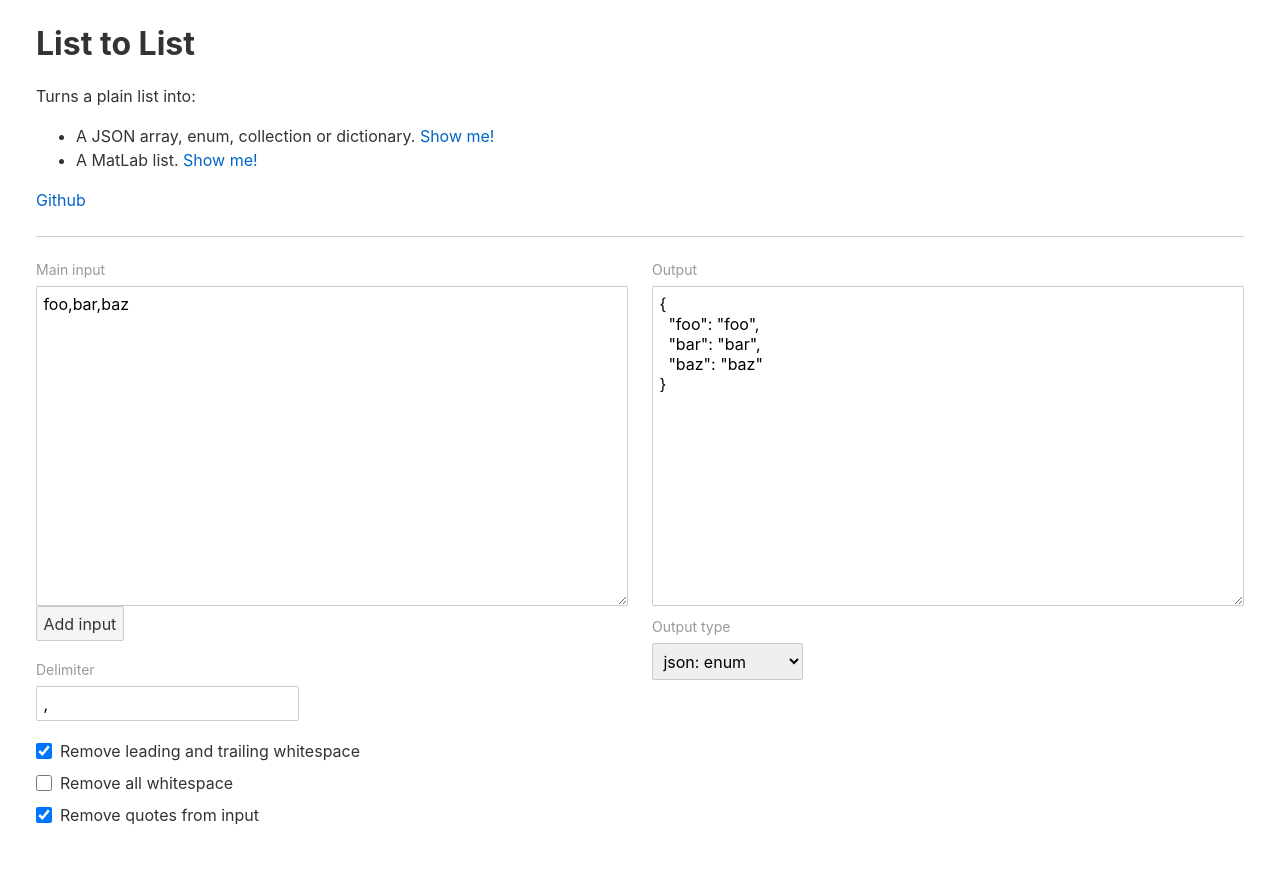
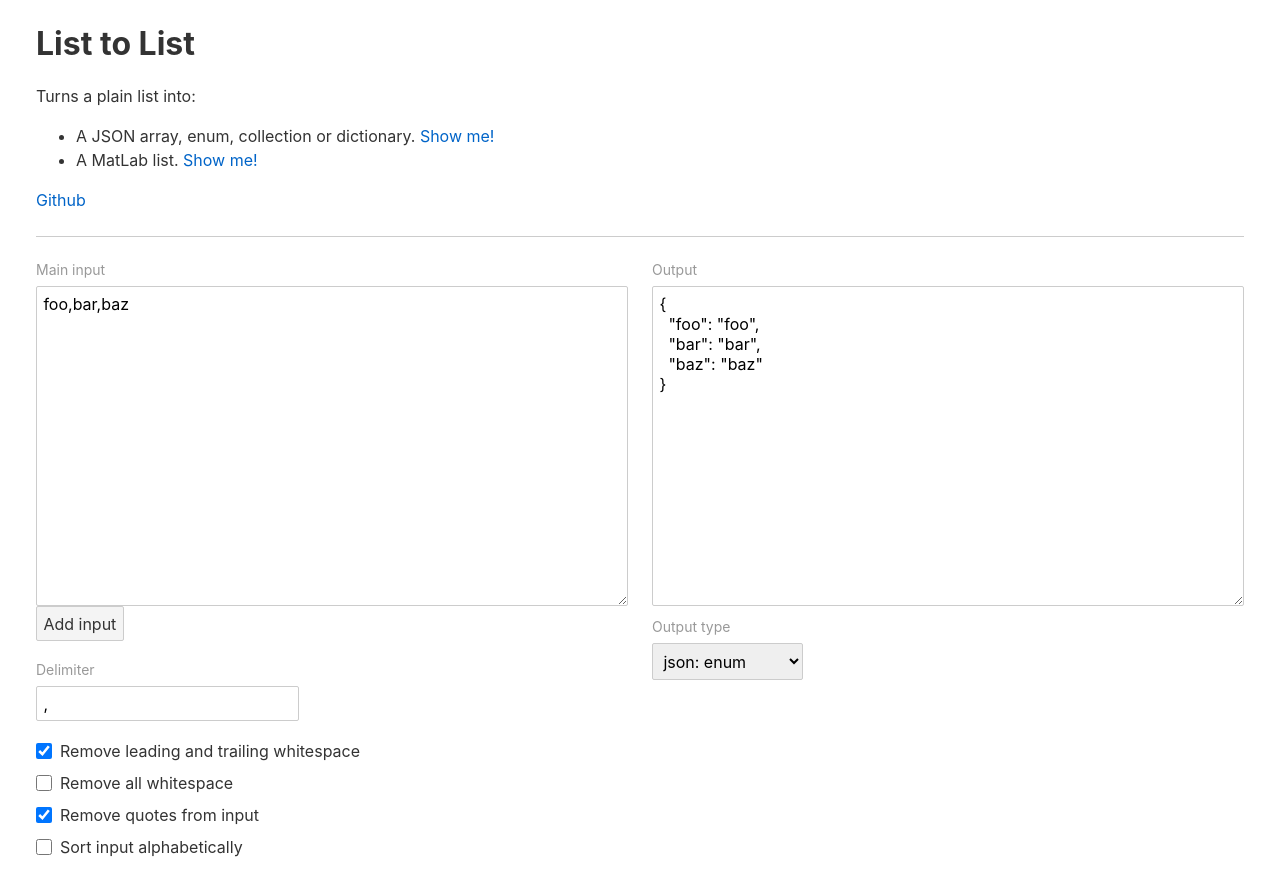
Before and after one commit to miunau/otterations, a Svelte app: page / in a window 1280 px wide. Shown: the top 896 px of the page. Before the commit the page ends 873 px from the top, so only its background shows below. Built offline with nearby package versions, Linux system fonts and the light colour scheme.

Commit message:
added sort option

```diff
--- a/src/components/List2List.svelte
+++ b/src/components/List2List.svelte
@@ -133,6 +133,10 @@
           <input type="checkbox" bind:group={inputOptions} value="removeQuotes" id="l2e-remove-quotes" on:change={transform} />
           <label for="l2e-remove-quotes">Remove quotes from input</label>
         </div>
+        <div class="checkbox">
+          <input type="checkbox" bind:group={inputOptions} value="sort" id="l2e-sort" on:change={transform} />
+          <label for="l2e-sort">Sort input alphabetically</label>
+        </div>
       </div>
 
     </div>
--- a/src/lib/List2List.js
+++ b/src/lib/List2List.js
@@ -58,6 +58,13 @@ export default function List2List({
     return o.split(delimiter).map(oo => clean(oo, inputOptions));
   });
 
+  if(inputOptions.indexOf('sort') > -1) {
+    input = input.sort();
+    otherInputs = otherInputs.map(o => {
+      return o.sort();
+    });
+  }
+
   switch(type) {
     case 'json: array':
       output = input;
```
Also changed, not shown: 1 other file (tests, documents, lock files or other folders).
